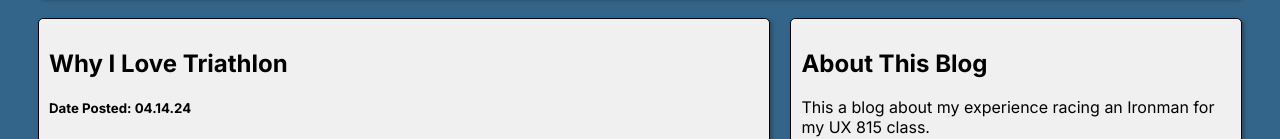
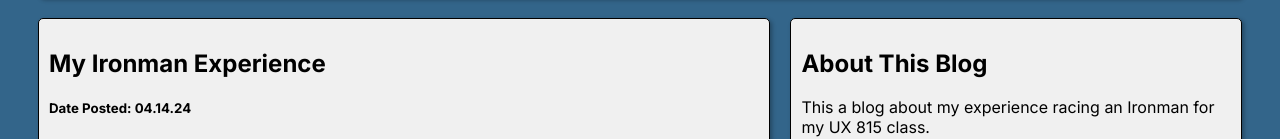
Before and after one commit to JustinRucinski/c5-blog-post, a plain HTML site: page index.html in a window 1280 px wide. Shown: the part 254-393 px from the top of the page. Drawn offline with Linux system fonts and the light colour scheme.

Commit message:
finalized post

```diff
--- a/index.html
+++ b/index.html
@@ -19,7 +19,7 @@
 
     <div class="container">
       <div class="blog">
-        <h2>Why I Love Triathlon</h2>
+        <h2>My Ironman Experience</h2>
         <h5>Date Posted: 04.14.24</h5>
         <p>
           I completed my first triathlon in 2019 and immediately became hooked.
```
